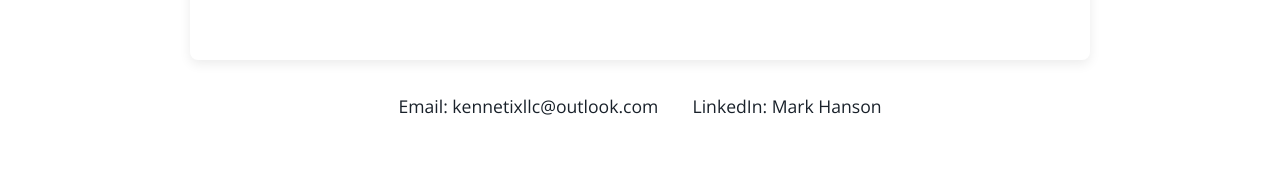
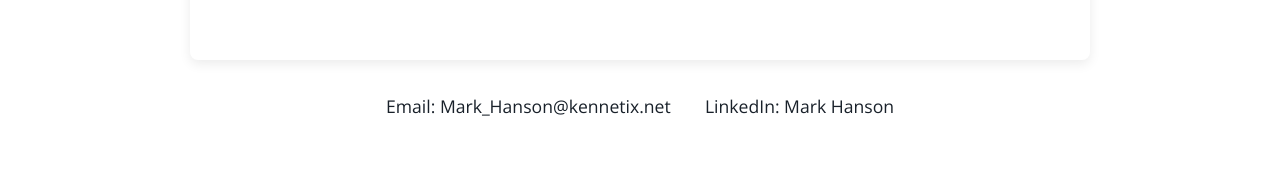
Before and after one commit to kennetixllc/Kennetix-Website, a plain HTML site: page index.html in a window 1280 px wide. Shown: the part 4041-4223 px from the top of the page. Drawn offline with nearby package versions, Linux system fonts and the light colour scheme; a script that the page names is missing.

Commit message:
Update index.html

```diff
--- a/index.html
+++ b/index.html
@@ -548,7 +548,7 @@
             <!-- Calendly inline widget end -->
 
             <div class="contact-links">
-                <a href="mailto:kennetixllc@outlook.com" target="_blank">Email: kennetixllc@outlook.com</a>
+                <a href="mailto:Mark_Hanson@kennetix.net" target="_blank">Email: Mark_Hanson@kennetix.net</a>
                 <a href="https://www.linkedin.com/in/mark-hanson-160b6a56" target="_blank">LinkedIn: Mark Hanson</a>
             </div>
         </div>
```
